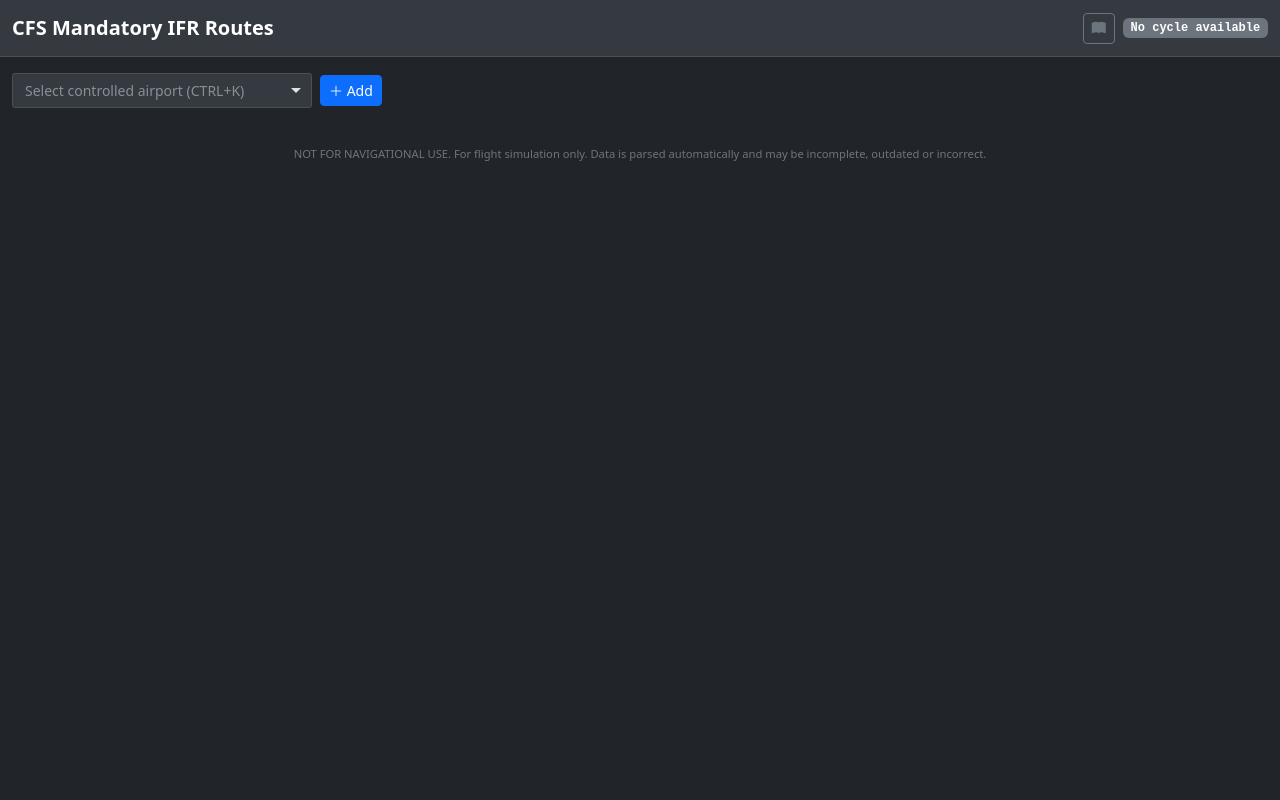
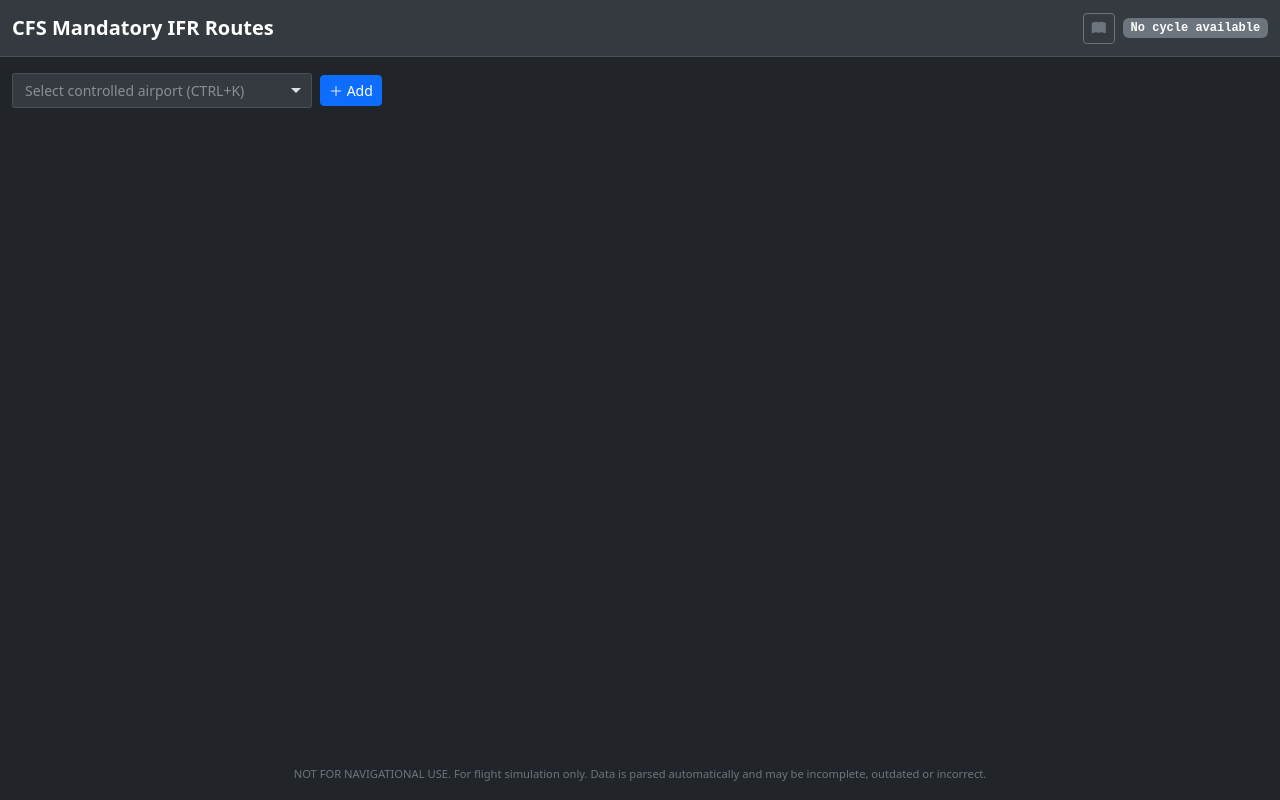
Before and after one commit to Mi1h0use/cfs-routes, a FastAPI app: page / in a window 1280 px wide. Run offline with FastAPI, Linux system fonts and the light colour scheme; data that the repository does not hold is empty; some libraries are stand-ins or nearby versions.

Commit message:
feat: make footer stick to the bottom of the page

```diff
--- a/cfs_routes/web/templates/index.html
+++ b/cfs_routes/web/templates/index.html
@@ -9,7 +9,7 @@
   <link rel="stylesheet" href="/static/vendor/choices/choices.min.css">
   <link rel="stylesheet" href="/static/css/main.css">
 </head>
-<body>
+<body class="d-flex flex-column min-vh-100">
 
 <nav class="navbar bg-body-secondary border-bottom">
   <div class="container-fluid">
@@ -24,7 +24,7 @@
   </div>
 </nav>
 
-<main class="container-fluid py-3">
+<main class="container-fluid py-3 flex-grow-1">
   <div class="d-flex align-items-center gap-2 mb-3">
     <select id="from-select">
       <option value="" data-i18n="form.airport_placeholder">Select controlled airport (CTRL+K)</option>
```
